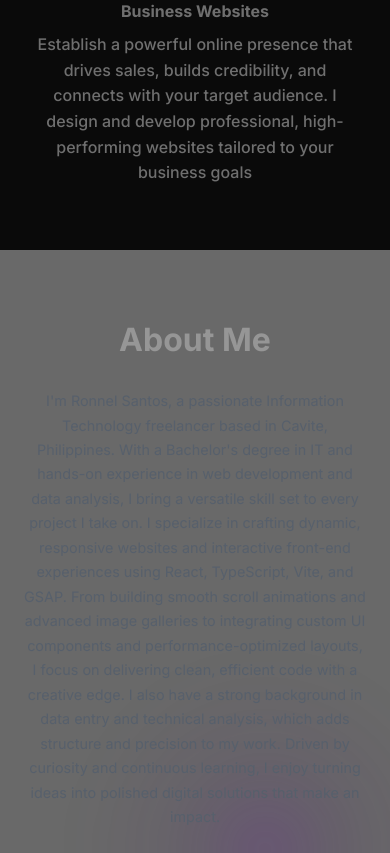
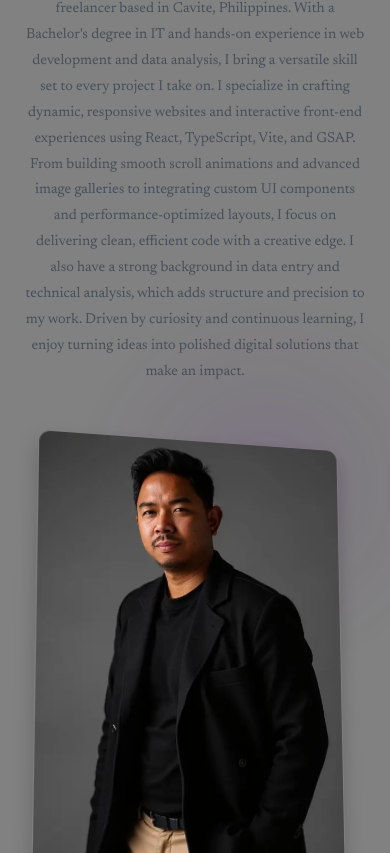
Before and after one commit to ronnelsantos08/project, a React (Vite) app: page / in a window 390 px wide. Shown: the part 1147-2000 px from the top of the page. Built offline with nearby package versions, Linux system fonts and the light colour scheme.

Commit message:
changes fonts style

```diff
--- a/index.html
+++ b/index.html
@@ -4,7 +4,11 @@
     <meta charset="UTF-8" />
     <link rel="icon" type="image/svg+xml" href="/logo.png" />
     <meta name="viewport" content="width=device-width, initial-scale=1.0" />
-    <title>Vite + React + TS</title>
+        <link rel="preconnect" href="https://fonts.googleapis.com">
+    <link rel="preconnect" href="https://fonts.gstatic.com" crossorigin>
+    <link href="https://fonts.googleapis.com/css2?family=Newsreader:ital,opsz,wght@0,6..72,200..800;1,6..72,200..800&display=swap" rel="stylesheet">
+    <link href="https://fonts.googleapis.com/css2?family=Orbitron:wght@400..900&display=swap" rel="stylesheet">
+    <title>WebWorks</title>
   </head>
   <body>
     <div id="root"></div>
--- a/src/components/Hero.tsx
+++ b/src/components/Hero.tsx
@@ -52,7 +52,7 @@ const Hero: React.FC = () => {
       >
         <div className="hero-content">
           <h1>Empowering Your Business<br/>Through Intelligent Web Solutions.</h1>
-          <p>From captivating logos to robust web applications and digital invitations, I deliver comprehensive digital solutions designed to amplify your brand, streamline operations, and connect you with your audience effectively. Your vision, realized digitally.</p>
+          <p></p>
           <div className="cta-group">
             <button className="cta-button">Start Now</button>
             <button className="cta-button-secondary">Projects</button>
@@ -60,16 +60,16 @@ const Hero: React.FC = () => {
 
           <div className="stats-container">
             <div className="stat-item">
-              <span className="stat-number">Web Invitation</span>
-              <span className="stat-label">Create digital product to enhance user engagement and provide seamless experiences</span>
+              <span className="stat-number">Create</span>
+              <span className="stat-label"> We build groundbreaking solutions that solve real-world challenges.</span>
             </div>
             <div className="stat-item">
-              <span className="stat-number">Personal Websites</span>
-              <span className="stat-label">Showcase your unique story, portfolio, or brand with a beautifully crafted online presence. From concept to launch, I build custom personal websites that make a lasting impression.</span>
+              <span className="stat-number">Innovate</span>
+              <span className="stat-label">We continuously push boundaries, seeking new possibilities and smarter ways forward.</span>
             </div>
             <div className="stat-item">
-              <span className="stat-number">Business Websites</span>
-              <span className="stat-label">Establish a powerful online presence that drives sales, builds credibility, and connects with your target audience. I design and develop professional, high-performing websites tailored to your business goals</span>
+              <span className="stat-number">Deliver</span>
+              <span className="stat-label">We consistently provide exceptional results, ensuring success for our clients and partners.</span>
             </div>
           </div>
         </div>
--- a/src/components/Navbar1.tsx
+++ b/src/components/Navbar1.tsx
@@ -35,7 +35,7 @@ const Navbar: React.FC = () => {
       {/* Nav links - conditionally apply 'open' class */}
       <div className={`nav-links ${isMenuOpen ? 'open' : ''}`}>
         <a href="#" onClick={() => setIsMenuOpen(false)}>Home</a>
-        <a href="#" onClick={() => setIsMenuOpen(false)}>About Us</a>
+        <a href="#" onClick={() => setIsMenuOpen(false)}>About Me</a>
         <a href="#" onClick={() => setIsMenuOpen(false)}>Projects</a>
         <a href="#" onClick={() => setIsMenuOpen(false)}>Services</a>
         <a href="#" onClick={() => setIsMenuOpen(false)}>Contact Us</a>
--- a/src/index.css
+++ b/src/index.css
@@ -19,3 +19,24 @@ body {
   -webkit-font-smoothing: antialiased; /* 12 */
   -moz-osx-font-smoothing: grayscale; /* 12 */
 }
+
+:root {
+  --background-dark: #0F172A; /* Dark slate background */
+  --text-primary: #E2E8F0; /* Light text for dark backgrounds */
+  --text-secondary: #CBD5E1; /* Slightly less prominent text */
+  --heading-primary: #F8FAFC; /* White for main headings */
+  --accent-purple: #6A0DAD; /* Purple accent */
+  --accent-red: #C70039; /* Red accent */
+  --box-background: #1E293B; /* Slightly lighter dark for boxes */
+  --border-color: rgba(255, 255, 255, 0.1); /* Subtle white border */
+}
+
+body {
+  margin: 0;
+  font-family: 'Inter', sans-serif; /* Default body font */
+  background-color: var(--background-dark); /* Apply dark background globally */
+  color: var(--text-primary);
+}
+
+/* Import Google Fonts - Newsreader for headings, Open Sans for body text */
+@import url('https://fonts.googleapis.com/css2?family=Newsreader:wght@400;600;700&family=Open+Sans:wght@300;400;600&family=Inter:wght@300;400;500;600;700&display=swap');
--- a/src/styles/AboutUs.css
+++ b/src/styles/AboutUs.css
@@ -3,12 +3,22 @@
     display: flex;
     align-items: center;
     justify-content: space-between;
-    padding-left: 50px;
-    padding-right: 50px;
-    min-height: 100vh; /* Keep this height for enough scroll room for parallax */
+    padding-left: 70px; /* Increased left padding for more space */
+    padding-right: 70px; /* Increased right padding for more space */
+    min-height: 100vh; /* Slightly increased min-height */
     position: relative;
     color: var(--text-primary);
-    overflow-x: hidden; /* Crucial to prevent horizontal scrollbars from the orb */
+    overflow-x: hidden;
+    /* Add a subtle border at the bottom to visually separate the section */
+    border-bottom: 1px solid rgba(0, 0, 0, 0.05);
+}
+.about-us-content h1 {
+  font-family: "Newsreader", serif;
+  font-size: 3.75rem; /* Adjusted font size */
+  font-weight: 600; /* Semi-bold for a strong heading */
+  color: var(--heading-primary); /* Assuming you have a specific heading color */
+  letter-spacing: -0.01em; /* Slightly reduce letter spacing for a cleaner look */
+
 }
 
 .about-us-content {
@@ -17,56 +27,56 @@
     z-index: 2;
 }
 
-.about-us-content h1 {
-    font-size: 3rem;
-    margin-bottom: 1.5rem;
-}
 
 .about-us-content p {
-    font-size: 1.1rem;
-    line-height: 1.7;
+  font-family: "Newsreader", serif;
+  font-size: 1.5rem; /* Slightly reduced font size for better readability */
+  line-height: 1.8; /* Improved line height for better reading experience */
   color: var(--text-secondary);
+  /* Add a subtle text shadow for depth */
+  text-shadow: 0.5px 0.5px 0 rgba(0, 0, 0, 0.01);
 }
 
 .about-us-image-container {
-    width: 35%; /* Keep width */
-    /* REMOVE the following properties that were for sticky: */
-    /* position: sticky; */
-    /* top: 50%; */
-    /* transform: translateY(-50%); */
-    /* The container will now be positioned by flexbox, and image movement by JS */
-    height: fit-content;
+  width: 30%; /* Increased width for the image container */
   z-index: 2;
+  /* Add a subtle perspective to the container for a slight 3D effect */
+  perspective: 300px;
 }
 
 .about-us-image {
-    width: 50%;
+  width: 60%; /* Slightly reduced image width within the container */
   height: auto;
-    border-radius: 12px;
-    box-shadow: 0 10px 20px rgba(0, 0, 0, 0.2);
+  border-radius: 8px; /* Slightly less rounded corners for a more formal feel */
+  box-shadow: 0 12px 25px rgba(0, 0, 0, 0.15); /* Refined box shadow */
+  /* Add a subtle border to define the image edge */
+  border: 1px solid rgba(0, 0, 0, 0.02);
   /* The transform for parallax will be applied via inline style in AboutUs.tsx */
   /* Opacity and transition for fade-in are also handled inline */
+  /* Add a slight rotation in the container to create visual interest */
+  transform: rotateY(5deg) rotateX(2deg);
+  transform-style: preserve-3d; /* Required for the perspective effect on the container */
 }
 
 /* Gradient Orb for About Us Section */
 .about-us-section .gradient-orb {
   position: absolute;
-    width: 700px;
-    height: 700px;
-    top: 50%;
-    right: -150px;
+  width: 600px; /* Increased orb size */
+  height: 600px; /* Increased orb size */
+  top: 55%; /* Slightly adjusted top position */
+  right: -200px; /* Adjusted right position */
   transform: translateY(-50%);
   background: radial-gradient(
     circle,
-      rgba(108, 22, 162, 0.311) 0%,
-      rgba(74, 11, 113, 0.1) 25%,
-      rgba(66, 4, 105, 0) 70%
+    rgba(108, 22, 162, 0.25) 0%, /* Slightly less intense initial color */
+    rgba(74, 11, 113, 0.08) 30%, /* Reduced intensity further */
+    rgba(66, 4, 105, 0) 75% /* Slightly shifted the fade-out point */
   );
   border-radius: 50%;
-    filter: blur(40px);
+  filter: blur(50px); /* Increased blur for a softer effect */
   z-index: 1;
+  opacity: 0.8; /* Slightly reduce opacity */
 }
-
 /* --- Media Queries for Mobile Devices --- */
 
 @media (max-width: 992px) { /* Tablets and smaller laptops */
@@ -84,7 +94,7 @@
         box-shadow: 0 10px 20px rgba(0, 0, 0, 0.2);
     }
     .about-us-content {
-      max-width: 90%;
+      max-width: 100%;
       margin-bottom: 4rem;
       text-align: center;
     }
--- a/src/styles/Hero.css
+++ b/src/styles/Hero.css
@@ -1,11 +1,9 @@
-/* src/App.css */
-@import url("https://fonts.googleapis.com/css2?family=Inter:wght@300;400;500;600;700&display=swap");
 
 :root {
   --primary: #6366f1;
   --primary-dark: #4f46e5;
   --text-primary: #ffffff;
-  --text-secondary: #94a3b8;
+  --text-secondary: #b8b9bb;
   --bg-dark: #0a0a0a;
   --bg-card: rgba(255, 255, 255, 0.1);
   --border-color: rgba(255, 255, 255, 0.2);
@@ -15,7 +13,6 @@
   margin: 0;
   padding: 0;
   box-sizing: border-box;
-  font-family: "Inter", sans-serif;
 }
 
 body {
@@ -43,6 +40,7 @@ body {
 }
 
 .hero h1 {
+  font-family: "Newsreader", serif;
   font-size: 3rem;
   line-height: 1.1;
   margin-bottom: 1.5rem;
@@ -55,7 +53,8 @@ body {
 }
 
 .hero p {
-  font-size: 1.25rem;
+  font-family: "Orbitron", sans-serif;
+  font-size: 1.2rem;
   color: var(--text-secondary);
   margin-bottom: 2.5rem;
   font-weight: 400;
@@ -151,6 +150,7 @@ body {
 }
 
 .stat-number {
+  font-family: "Orbitron", sans-serif;
   font-size: 1rem;
   font-weight: 700;
   background: linear-gradient(135deg, #ffffff, var(--primary));
@@ -160,8 +160,9 @@ body {
 }
 
 .stat-label {
+  font-family: "Orbitron", sans-serif;
   color: var(--text-secondary);
-  font-size: 1rem;
+  font-size: .9rem;
   font-weight: 500;
 }
 
--- a/src/styles/Skills.css
+++ b/src/styles/Skills.css
@@ -13,6 +13,7 @@
   }
 
   .skills-heading {
+    font-family: "Orbitron", sans-serif;
     font-size: 3rem;
     margin-bottom: 3rem;
     font-weight: 700;
@@ -101,6 +102,7 @@
 
   /* Ensure text and icons are visible on the new dark gradient background */
   .skill-name {
+    font-family: "Orbitron", sans-serif;
     /* This color is dynamically controlled by JS, but if you need a default fallback */
     color: var(--text-primary); /* Should be white/light for the dark gradient */
     transition: color 0.5s ease-out;
```
Also changed, not shown: src/hooks/useScrollColorTransition.ts (deleted, +0 -94 lines), src/components/Services.tsx (added), src/styles/Services.css (added). Lines whose indentation alone changed are shown as unchanged.
